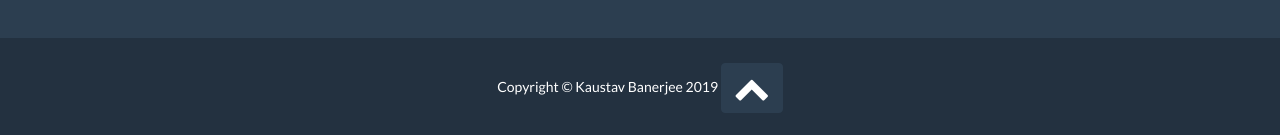
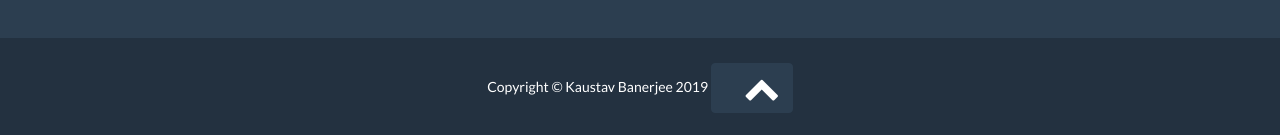
Before and after one commit to Kaustav96/Kaustav96.github.io, a website: page index.html in a window 1280 px wide. Shown: the part 6061-6196 px from the top of the page. Drawn offline with nearby package versions, Linux system fonts and the light colour scheme.

Commit message:
Update index.html

```diff
--- a/index.html
+++ b/index.html
@@ -557,7 +557,7 @@
                     <div class="col-lg-12">
                         Copyright &copy; Kaustav Banerjee 2019
                         <a class="btn btn-primary" href="#page-top">
-                            <i class="fa fa-chevron-up" style="font-size: 36px;"></i>
+                            <i class="fa fa-chevron-up" style="margin-left: 20px;font-size: 36px;"></i>
                         </a>
                     </div>
                 </div>
```
